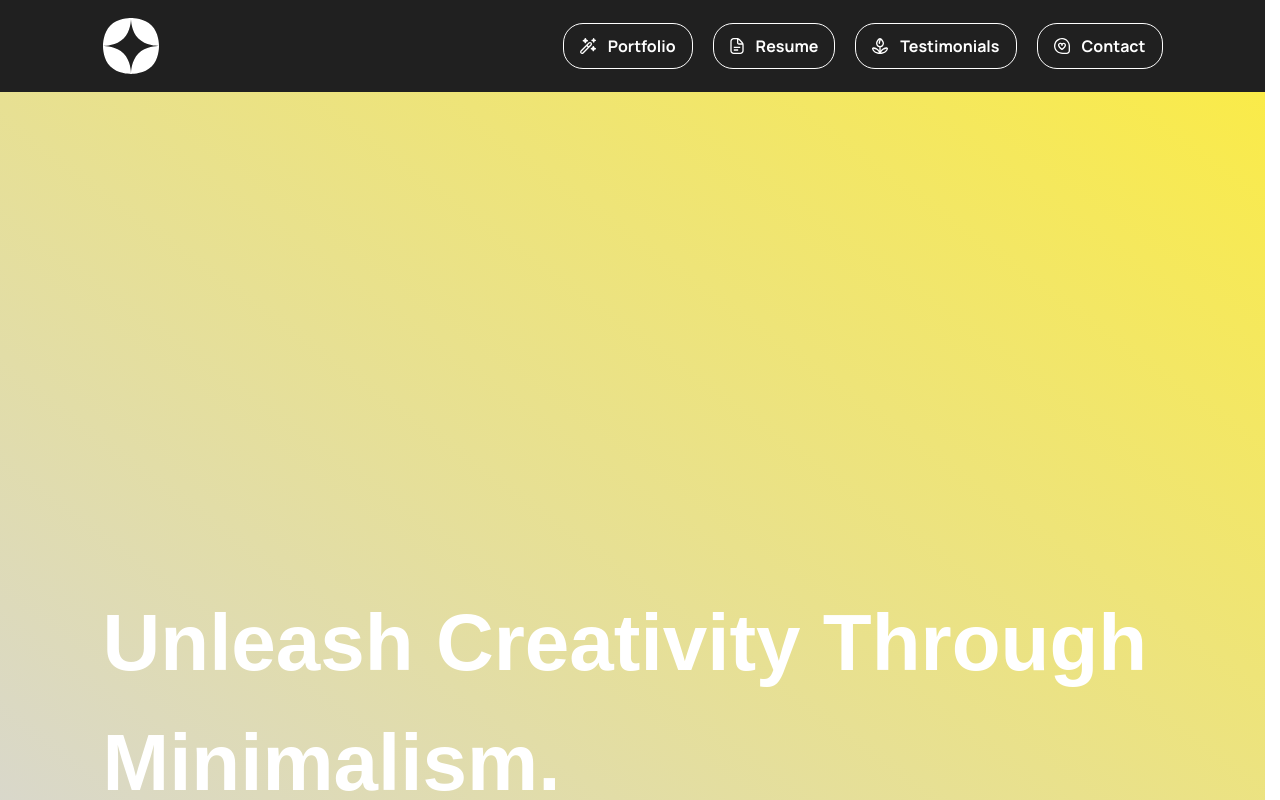
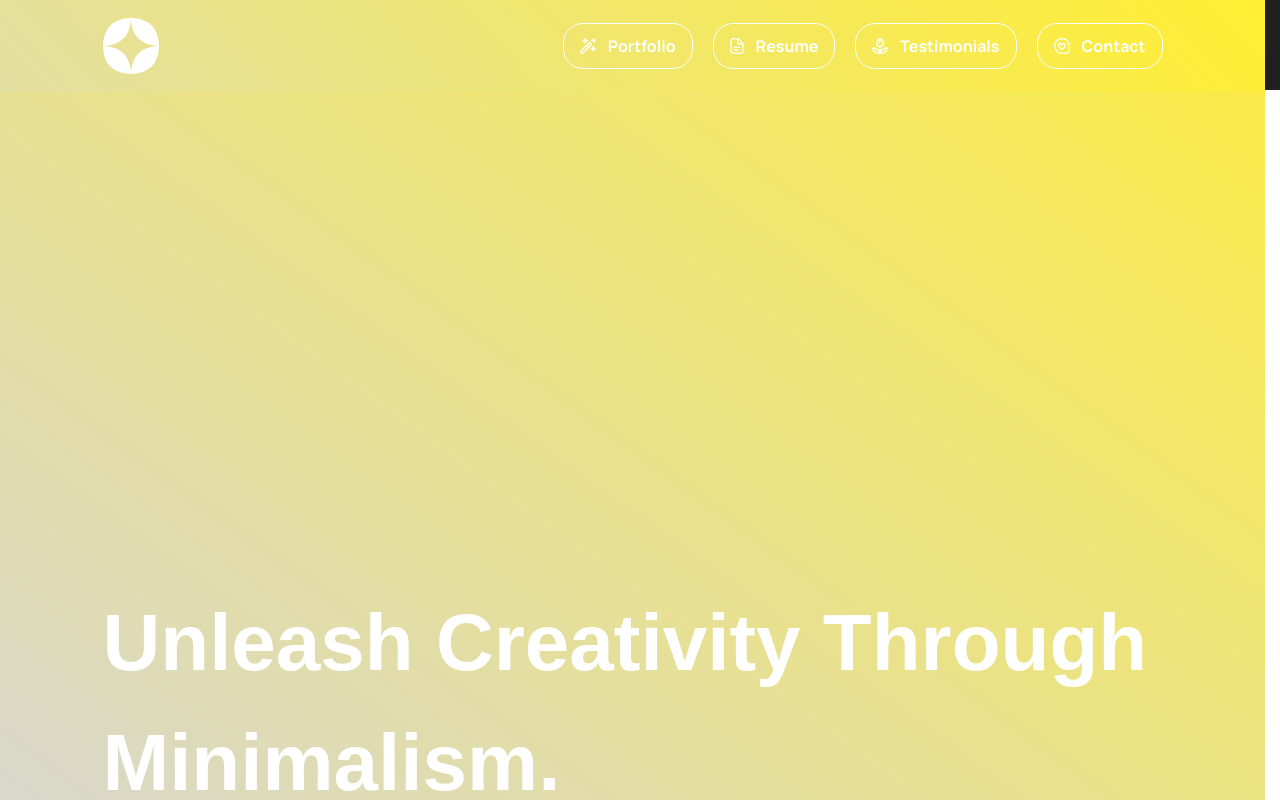
Before and after one commit to Kosta45/unleash-creativity, a website: page src/index.html in a window 1280 px wide. Shown: the top 800 px of the page. Drawn offline with nearby package versions, Linux system fonts and the light colour scheme; files that its build step writes are made by us from their sources; a web font is replaced by a local one.

Commit message:
Made costum header with scroll. Only css code, no JS, no libraries.  I doubled header to made costum style

```diff
--- a/src/index.html
+++ b/src/index.html
@@ -20,6 +20,69 @@
   </head>
 
   <body>
+    <header class="header-scroll">
+      <div class="header__wrapper container">
+        <a href="" class="header__logo-link">
+          <img
+            class="header__logo-img"
+            src="./images/icons/icon-logo.svg"
+            alt=""
+            width="56"
+            height="56"
+          />
+        </a>
+        <ul class="header__menu-list">
+          <li class="header__menu-item">
+            <a href="" class="header__menu-link">
+              <img
+                width="16"
+                height="16"
+                class="header__icon-img"
+                src="./images/icons/icon-portfolio.svg"
+                alt="Portfolio logo"
+              />
+              <p class="header__logo-text">Portfolio</p>
+            </a>
+          </li>
+          <li class="header__menu-item">
+            <a href="" class="header__menu-link">
+              <img
+                width="14"
+                height="16"
+                class="header__icon-img"
+                src="./images/icons/icon-resume.svg"
+                alt="Resume logo"
+              />
+              <p class="header__logo-text">Resume</p>
+            </a>
+          </li>
+          <li class="header__menu-item">
+            <a href="" class="header__menu-link">
+              <img
+                width="16"
+                height="16"
+                class="header__icon-img"
+                src="./images/icons/icon-testimonials.svg"
+                alt="Testimonials logo"
+              />
+              <p class="header__logo-text">Testimonials</p>
+            </a>
+          </li>
+          <li class="header__menu-item">
+            <a href="" class="header__menu-link">
+              <img
+                width="16"
+                height="16"
+                class="header__icon-img"
+                src="./images/icons/icon-contact.svg"
+                alt="Contact logo"
+              />
+              <p class="header__logo-text">Contact</p>
+            </a>
+          </li>
+        </ul>
+      </div>
+    </header>
     <header class="header">
       <div class="header__wrapper container">
         <a href="" class="header__logo-link">
--- a/src/scss/base/_global.scss
+++ b/src/scss/base/_global.scss
@@ -14,3 +14,7 @@ a {
 .container {
   width: rem(1060);
 }
+
+.main {
+  position: relative;
+}
--- a/src/scss/layout/_footer.scss
+++ b/src/scss/layout/_footer.scss
@@ -1,4 +1,5 @@
 .footer {
+  padding-top: rem(78);
   background-color: $color-light-black;
 }
 
--- a/src/scss/layout/_header.scss
+++ b/src/scss/layout/_header.scss
@@ -1,8 +1,19 @@
 .header {
+  position: fixed;
   background-color: #202020;
   display: flex;
+  z-index: 1;
   justify-content: center;
-  // position: fixed;
+  top: -2px;
+  width: 100%;
+}
+
+.header-scroll {
+  position: relative;
+  z-index: 2;
+  background: linear-gradient(0.13turn, #e3dfa2, #ffee32);
+  display: flex;
+  justify-content: center;
   width: 100%;
 }
 
@@ -40,3 +51,9 @@
   color: #fff;
   font-family: $font-main;
 }
+
+@media (max-width: 1200px) {
+  .header-scroll {
+    display: none;
+  }
+}
--- a/src/scss/sections/_hero.scss
+++ b/src/scss/sections/_hero.scss
@@ -2,6 +2,7 @@
   background: linear-gradient(0.1turn, $color-light-gray, $color-yellow);
   width: 100%;
   overflow: hidden;
+  position: relative;
 }
 
 .main__hero {
```
Also changed, not shown: src/scss/main.css, 1 other file.
